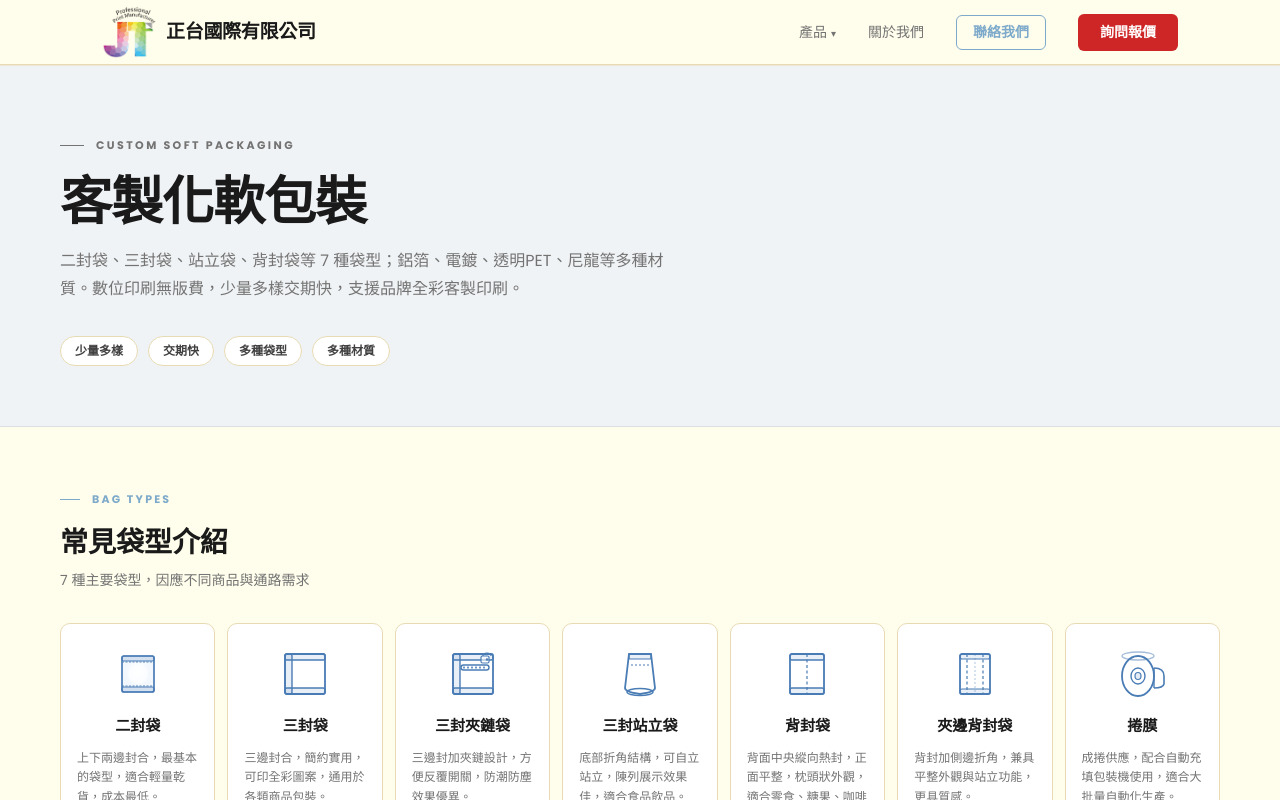
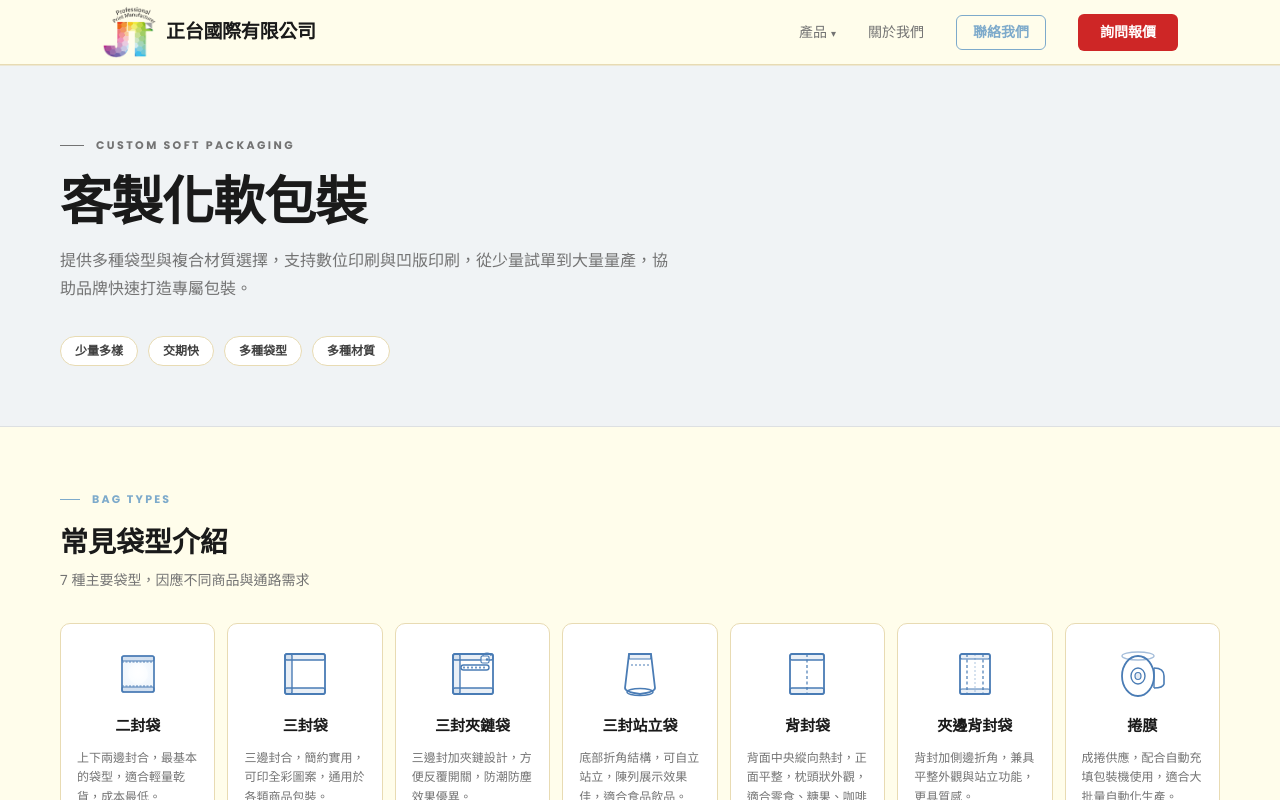
Before and after one commit to JengTair/website-official, a Next.js app: page /products/packaging in a window 1280 px wide. Shown: the top 800 px of the page. Built offline with nearby package versions, Linux system fonts and the light colour scheme.

Commit message:
fix: update packaging hero copy

```diff
--- a/src/app/products/packaging/page.tsx
+++ b/src/app/products/packaging/page.tsx
@@ -255,7 +255,7 @@ export default function PackagingPage() {
             客製化軟包裝
           </h1>
           <p style={{ fontSize: 16, color: G500, lineHeight: 1.8, maxWidth: 620, marginBottom: 32 }}>
-            二封袋、三封袋、站立袋、背封袋等 7 種袋型；鋁箔、電鍍、透明PET、尼龍等多種材質。數位印刷無版費，少量多樣交期快，支援品牌全彩客製印刷。
+            提供多種袋型與複合材質選擇，支持數位印刷與凹版印刷，從少量試單到大量量產，協助品牌快速打造專屬包裝。
           </p>
           <div style={{ display: 'flex', gap: 10, flexWrap: 'wrap' }}>
             {['少量多樣', '交期快', '多種袋型', '多種材質'].map(t => (
```
